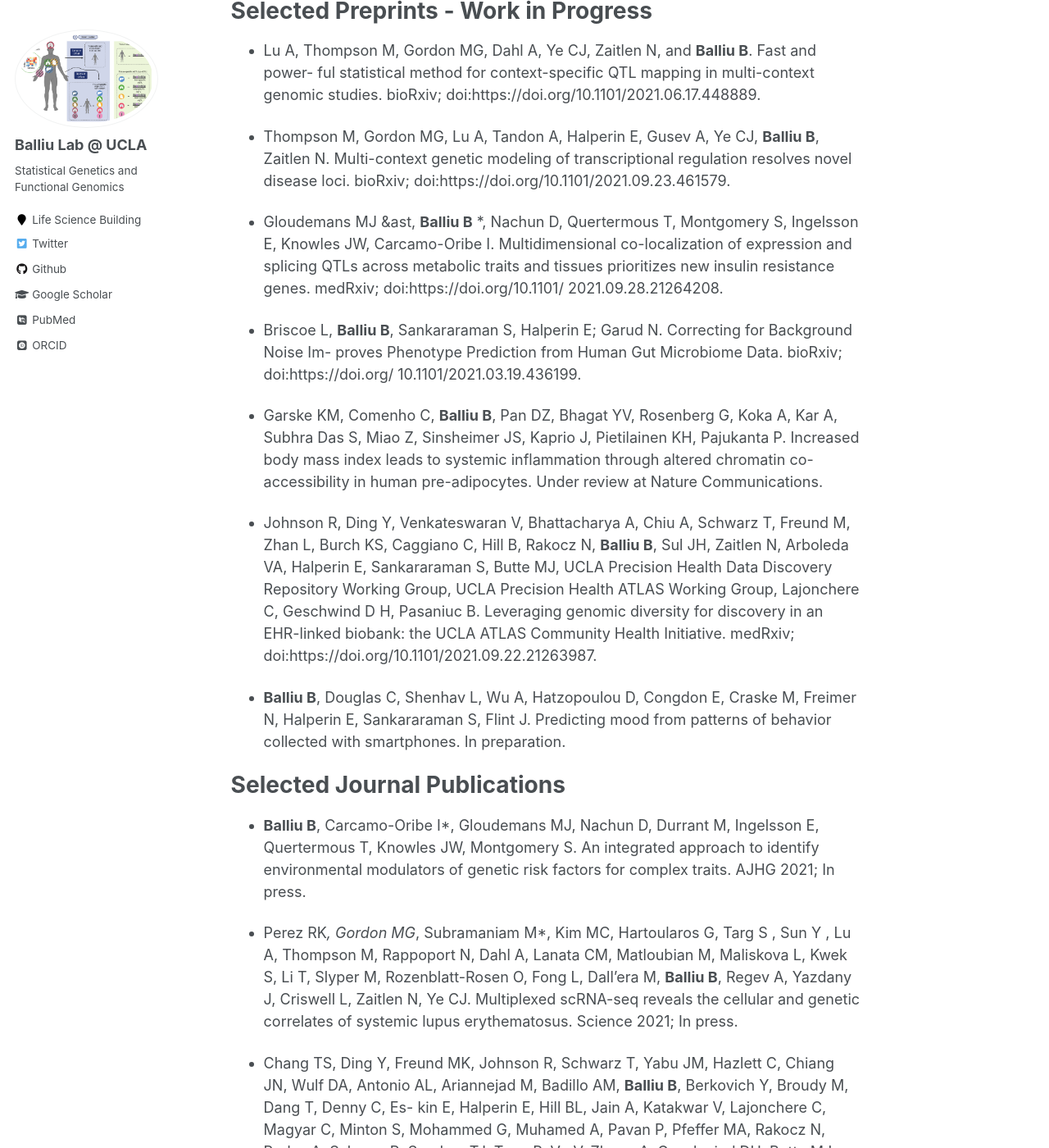
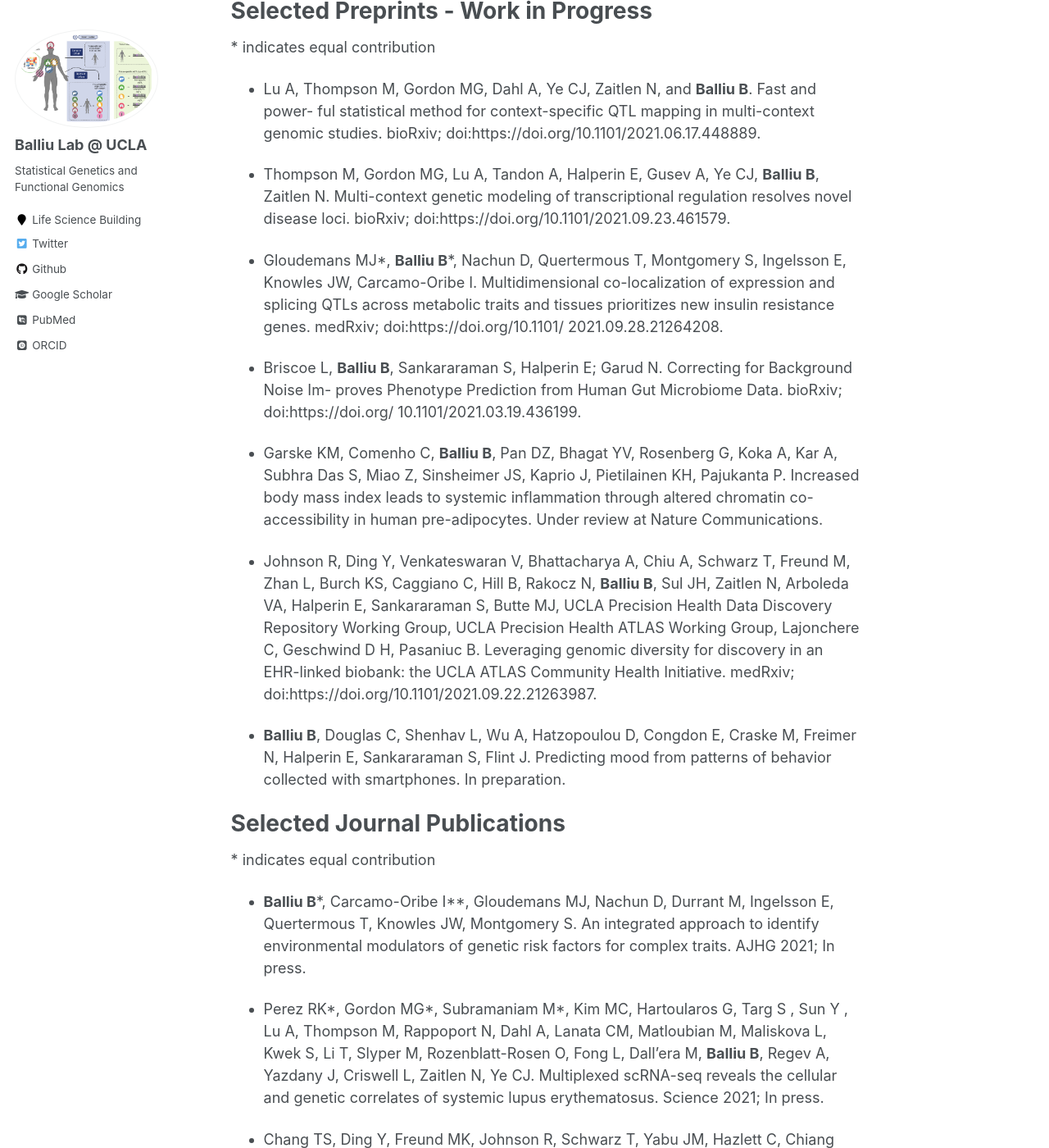
Before and after one commit to BalliuLab/balliulab.github.io, a Jekyll site: the page built from _pages/markdown.md, in a window 1280 px wide and 1400 px high, scrolled down 214 px. Shown: the whole window at 82% size. Built offline with Jekyll 4.4.1, drawn with Linux system fonts in a browser that asks for light colours; some web fonts are replaced.

Commit message:
Update markdown.md

```diff
--- a/_pages/markdown.md
+++ b/_pages/markdown.md
@@ -10,11 +10,13 @@ Complete list of my publications can be found on my Google Scholar [profile](htt
 
 
 # Selected Preprints - Work in Progress
+\* indicates equal contribution
+
 * Lu A, Thompson M, Gordon MG, Dahl A, Ye CJ, Zaitlen N, and **Balliu B**. Fast and power- ful statistical method for context-specific QTL mapping in multi-context genomic studies. bioRxiv; doi:https://doi.org/10.1101/2021.06.17.448889.
 
 * Thompson M, Gordon MG, Lu A, Tandon A, Halperin E, Gusev A, Ye CJ, **Balliu B**, Zaitlen N. Multi-context genetic modeling of transcriptional regulation resolves novel disease loci. bioRxiv; doi:https://doi.org/10.1101/2021.09.23.461579.
 
-* Gloudemans MJ &ast, **Balliu B** \*, Nachun D, Quertermous T, Montgomery S, Ingelsson E, Knowles JW, Carcamo-Oribe I. Multidimensional co-localization of expression and splicing QTLs across metabolic traits and tissues prioritizes new insulin resistance genes. medRxiv; doi:https://doi.org/10.1101/ 2021.09.28.21264208.
+* Gloudemans MJ\*, **Balliu B**\*, Nachun D, Quertermous T, Montgomery S, Ingelsson E, Knowles JW, Carcamo-Oribe I. Multidimensional co-localization of expression and splicing QTLs across metabolic traits and tissues prioritizes new insulin resistance genes. medRxiv; doi:https://doi.org/10.1101/ 2021.09.28.21264208.
 
 * Briscoe L, **Balliu B**, Sankararaman S, Halperin E; Garud N. Correcting for Background Noise Im- proves Phenotype Prediction from Human Gut Microbiome Data. bioRxiv; doi:https://doi.org/ 10.1101/2021.03.19.436199.
 
@@ -25,10 +27,11 @@ Complete list of my publications can be found on my Google Scholar [profile](htt
 * **Balliu B**, Douglas C, Shenhav L, Wu A, Hatzopoulou D, Congdon E, Craske M, Freimer N, Halperin E, Sankararaman S, Flint J. Predicting mood from patterns of behavior collected with smartphones. In preparation.
 
 # Selected Journal Publications
+\* indicates equal contribution
 
-* **Balliu B**, Carcamo-Oribe I*, Gloudemans MJ, Nachun D, Durrant M, Ingelsson E, Quertermous T, Knowles JW, Montgomery S. An integrated approach to identify environmental modulators of genetic risk factors for complex traits. AJHG 2021; In press.
+* **Balliu B**\*, Carcamo-Oribe I*\*, Gloudemans MJ, Nachun D, Durrant M, Ingelsson E, Quertermous T, Knowles JW, Montgomery S. An integrated approach to identify environmental modulators of genetic risk factors for complex traits. AJHG 2021; In press.
 
-* Perez RK*, Gordon MG*, Subramaniam M*, Kim MC, Hartoularos G, Targ S , Sun Y , Lu A, Thompson M, Rappoport N, Dahl A, Lanata CM, Matloubian M, Maliskova L, Kwek S, Li T, Slyper M, Rozenblatt-Rosen O, Fong L, Dall’era M, **Balliu B**, Regev A, Yazdany J, Criswell L, Zaitlen N, Ye CJ. Multiplexed scRNA-seq reveals the cellular and genetic correlates of systemic lupus erythematosus. Science 2021; In press.
+* Perez RK\*, Gordon MG\*, Subramaniam M\*, Kim MC, Hartoularos G, Targ S , Sun Y , Lu A, Thompson M, Rappoport N, Dahl A, Lanata CM, Matloubian M, Maliskova L, Kwek S, Li T, Slyper M, Rozenblatt-Rosen O, Fong L, Dall’era M, **Balliu B**, Regev A, Yazdany J, Criswell L, Zaitlen N, Ye CJ. Multiplexed scRNA-seq reveals the cellular and genetic correlates of systemic lupus erythematosus. Science 2021; In press.
 
 * Chang TS, Ding Y, Freund MK, Johnson R, Schwarz T, Yabu JM, Hazlett C, Chiang JN, Wulf DA, Antonio AL, Ariannejad M, Badillo AM, **Balliu B**, Berkovich Y, Broudy M, Dang T, Denny C, Es- kin E, Halperin E, Hill BL, Jain A, Katakwar V, Lajonchere C, Magyar C, Minton S, Mohammed G, Muhamed A, Pavan P, Pfeffer MA, Rakocz N, Rudas A, Salonga R, Sanders TJ, Tung P, Vu V, Zheng A, Geschwind DH, Butte MJ, Pasaniuc B. Pre-existing conditions in Hispanics/Latinxs that are COVID-19 risk factors. iScience 2021; 24(3).
 
```
